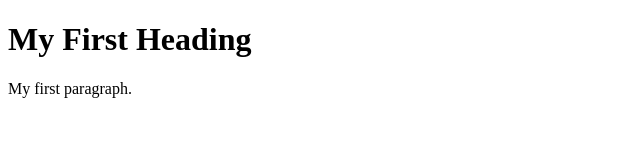
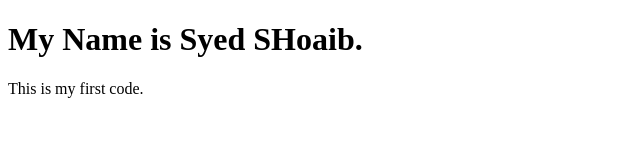
Before and after one commit to syedsh0aib/My-First-repo, a plain HTML site: page Index.html in a window 1280 px wide. Shown: the whole page, without its empty margins (0-640 px from the left). Drawn offline with Linux system fonts and the light colour scheme.

Commit message:
Text Change , name , some discription

```diff
--- a/Index.html
+++ b/Index.html
@@ -5,8 +5,8 @@
 </head>
 <body>
 
-<h1>My First Heading</h1>
-<p>My first paragraph.</p>
+<h1>My Name is Syed SHoaib.</h1>
+<p>This is my first code.</p>
 
 </body>
 </html>
```
